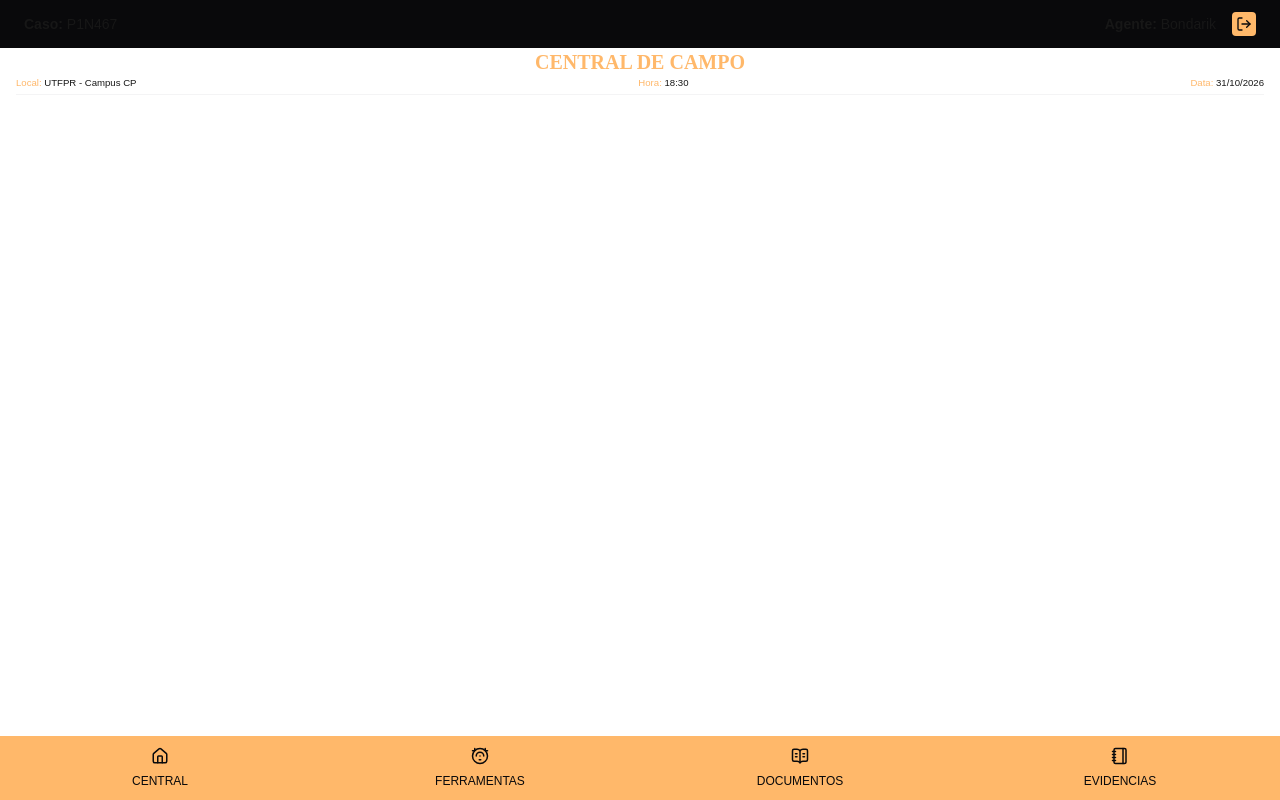
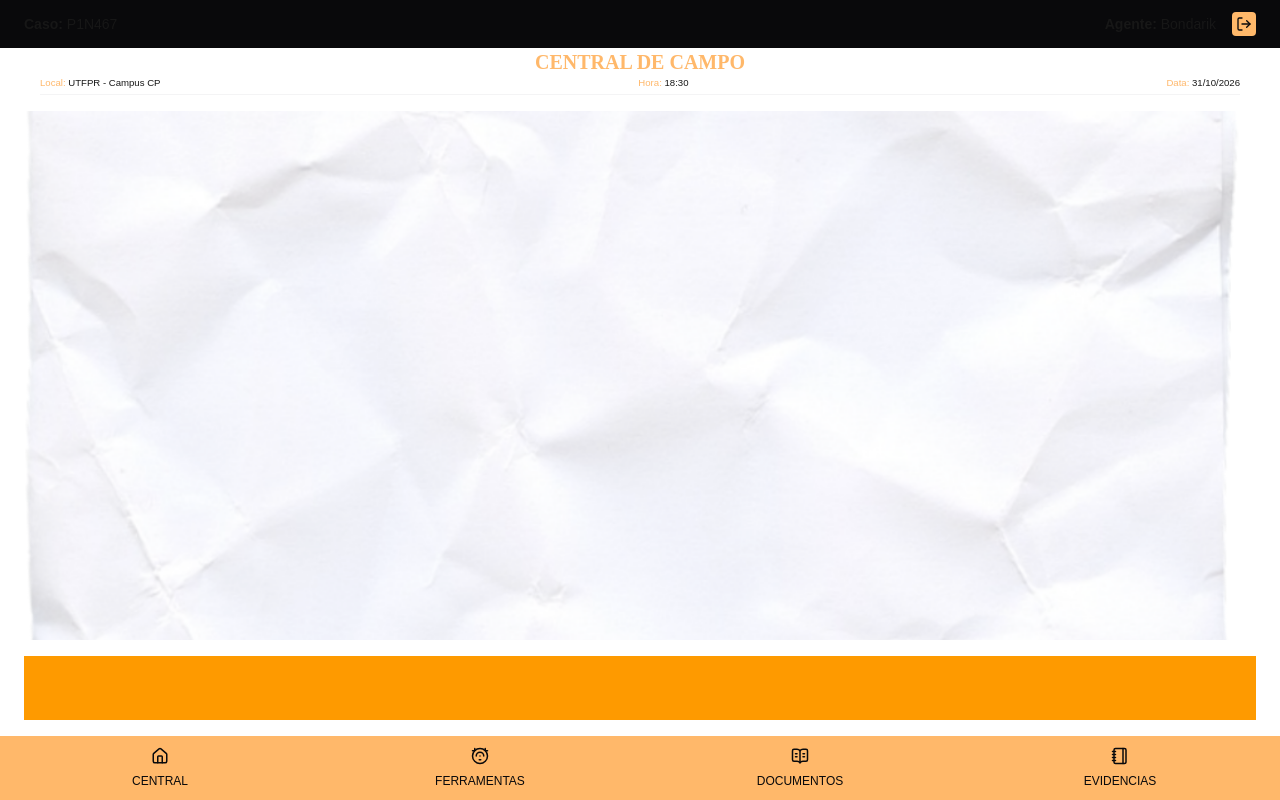
Before and after one commit to Wericksonsd/LudicoHalloween, a Next.js app in the folder my-app/: page /evidencias in a window 1280 px wide. Built offline with nearby package versions, Linux system fonts and the light colour scheme; a web font is replaced by a local one.

Commit message:
evidencia

```diff
--- a/my-app/app/(app)/evidencias/page.tsx
+++ b/my-app/app/(app)/evidencias/page.tsx
@@ -2,11 +2,13 @@ import Titulo from "../central/components/titulo";
 
 export default function Evidencias () {
     return(
-        <div className="flex-1">
+        <div className="flex-1 flex flex-col px-6 pb-4 gap-4">
             <Titulo/>
-            <div className="">
+            <div className="flex-1"
+            style={{backgroundImage: "url('/folha.png')", backgroundSize: "cover", backgroundPosition: "center"}}>
 
             </div>
+            <div className="h-16 bg-amber-500 w-full"></div>
         </div>
     )
 }
```
Also changed, not shown: my-app/public/folha.png (added).
